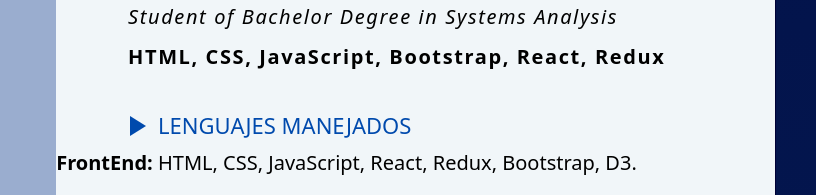
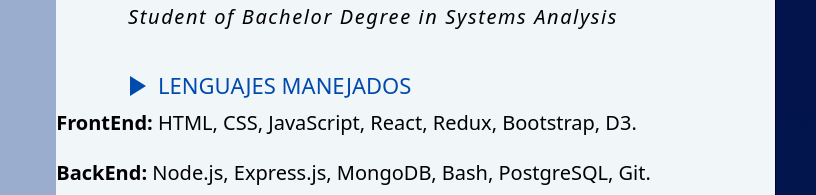
Before and after one commit to LoloBusato/LorenzoBusato, a plain HTML site: page indexEn.html in a window 1280 px wide. Shown: the part 2836-3031 px from the top of the page, 464-1280 px from the left. Drawn offline with nearby package versions, Linux system fonts and the light colour scheme.

Commit message:
update: delete languages

```diff
--- a/indexEn.html
+++ b/indexEn.html
@@ -117,7 +117,6 @@
           <div class="curriculum-header">
             <h1>LORENZO BUSATO</h1>
             <p><i id="curriculum-studies"></i></p>
-            <p><b>HTML, CSS, JavaScript, Bootstrap, React, Redux</b></p>
           </div>
           <div class="curriculum-div">
             <img class="foto-img-2" id="curriculum-foto" src="./Pictures/ProfilePicture.jpg" alt="Foto de perfil" />
```
Also changed, not shown: indexEs.html (+0 -1 lines).
